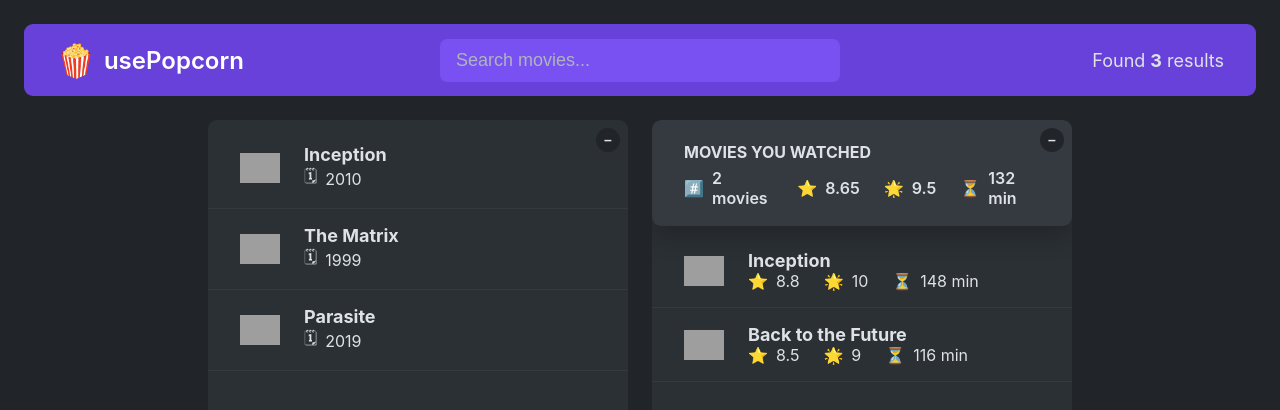
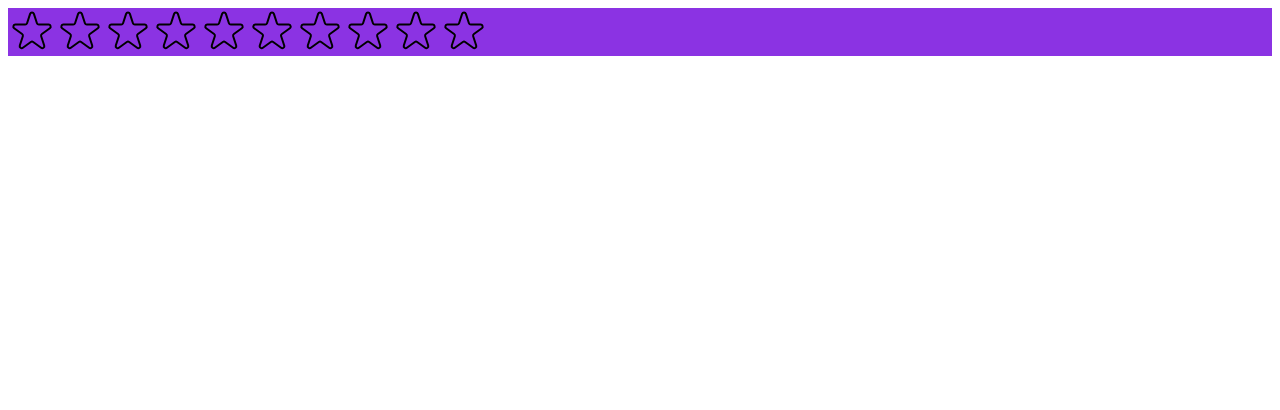
Before and after one commit to joelfuelling/react-movie-board, a React (Create React App) app: page / in a window 1280 px wide. Shown: the top 410 px of the page. Built offline with nearby package versions, Linux system fonts and the light colour scheme; grey boxes are pictures that could not be loaded.

Commit message:
Crafted star component and state, completed onclick working on OnMouse/Hover

```diff
--- /dev/null
+++ b/src/components/UI/star.js
@@ -0,0 +1,68 @@
+const starStyle = {
+  width: "48px",
+  height: "48px",
+  display: "block",
+  cursor: "pointer",
+};
+
+export default function Star({ onRateClick, onRateHover, full }) {
+  return (
+    <>
+      <span
+        role="button"
+        style={starStyle}
+        onClick={() => onRateClick()}
+        onMouseEnter={() => console.log("hi")}
+      >
+        {full ? (
+          <svg
+            xmlns="http://www.w3.org/2000/svg"
+            viewBox="0 0 20 20"
+            fill="#000"
+            stroke="#000"
+          >
+            <path d="M9.049 2.927c.3-.921 1.603-.921 1.902 0l1.07 3.292a1 1 0 00.95.69h3.462c.969 0 1.371 1.24.588 1.81l-2.8 2.034a1 1 0 00-.364 1.118l1.07 3.292c.3.921-.755 1.688-1.54 1.118l-2.8-2.034a1 1 0 00-1.175 0l-2.8 2.034c-.784.57-1.838-.197-1.539-1.118l1.07-3.292a1 1 0 00-.364-1.118L2.98 8.72c-.783-.57-.38-1.81.588-1.81h3.461a1 1 0 00.951-.69l1.07-3.292z" />
+          </svg>
+        ) : (
+          <svg
+            xmlns="http://www.w3.org/2000/svg"
+            fill="none"
+            viewBox="0 0 24 24"
+            stroke="#000"
+          >
+            <path
+              strokeLinecap="round"
+              strokeLinejoin="round"
+              strokeWidth="{2}"
+              d="M11.049 2.927c.3-.921 1.603-.921 1.902 0l1.519 4.674a1 1 0 00.95.69h4.915c.969 0 1.371 1.24.588 1.81l-3.976 2.888a1 1 0 00-.363 1.118l1.518 4.674c.3.922-.755 1.688-1.538 1.118l-3.976-2.888a1 1 0 00-1.176 0l-3.976 2.888c-.783.57-1.838-.197-1.538-1.118l1.518-4.674a1 1 0 00-.363-1.118l-3.976-2.888c-.784-.57-.38-1.81.588-1.81h4.914a1 1 0 00.951-.69l1.519-4.674z"
+            />
+          </svg>
+        )}
+      </span>
+    </>
+  );
+}
+
+/*
+FULL STAR
+
+
+
+
+EMPTY STAR
+
+<svg
+  xmlns="http://www.w3.org/2000/svg"
+  fill="none"
+  viewBox="0 0 24 24"
+  stroke="#000"
+>
+  <path
+    strokeLinecap="round"
+    strokeLinejoin="round"
+    strokeWidth="{2}"
+    d="M11.049 2.927c.3-.921 1.603-.921 1.902 0l1.519 4.674a1 1 0 00.95.69h4.915c.969 0 1.371 1.24.588 1.81l-3.976 2.888a1 1 0 00-.363 1.118l1.518 4.674c.3.922-.755 1.688-1.538 1.118l-3.976-2.888a1 1 0 00-1.176 0l-3.976 2.888c-.783.57-1.838-.197-1.538-1.118l1.518-4.674a1 1 0 00-.363-1.118l-3.976-2.888c-.784-.57-.38-1.81.588-1.81h4.914a1 1 0 00.951-.69l1.519-4.674z"
+  />
+</svg>
+
+*/
--- /dev/null
+++ b/src/components/UI/starRating.js
@@ -0,0 +1,51 @@
+import { useState } from "react";
+import Star from "./star";
+
+const containerStyle = {
+  display: "flex",
+  alignItems: "center",
+  gap: "16px",
+  backgroundColor: "rgb(110, 0, 220,.8)",
+};
+
+const starContainerStyle = {
+  display: "flex",
+};
+
+const textStyle = {
+  lineHeight: "1",
+  margin: "0",
+};
+
+export default function StarRating({ maxRating = 5 }) {
+  const [rating, setRating] = useState(0);
+  const [tempRating, setTempRating] = useState(0);
+
+  function handleRatingClick(rating) {
+    setRating(rating);
+  }
+
+  function handleRatingHover(tempRating) {
+    setTempRating((tempRating) => !tempRating);
+  }
+
+  return (
+    <>
+      <div style={containerStyle}>
+        <div style={starContainerStyle}>
+          {Array.from({ length: maxRating }, (cur, i) => (
+            <Star
+              key={i}
+              onRateClick={() => handleRatingClick(i + 1)}
+              onRateHover={() => handleRatingHover(i + 1)}
+              full={rating >= i + 1 ? rating : ""}
+              rating={rating}
+              tempRating={tempRating}
+            />
+          ))}
+        </div>
+        <p style={textStyle}>{rating || ""}</p>
+      </div>
+    </>
+  );
+}
--- a/src/index.js
+++ b/src/index.js
@@ -1,12 +1,13 @@
-import React from 'react';
-import ReactDOM from 'react-dom/client';
-import './index.css';
-import App from './App';
+import React from "react";
+import ReactDOM from "react-dom/client";
+// import './index.css';
+// import App from './App';
+import StarRating from "./components/UI/starRating";
 
-
-const root = ReactDOM.createRoot(document.getElementById('root'));
+const root = ReactDOM.createRoot(document.getElementById("root"));
 root.render(
   <React.StrictMode>
-    <App />
+    {/* <App /> */}
+    <StarRating maxRating={10} />
   </React.StrictMode>
 );
```
Also changed, not shown: 1 other file (tests, documents, lock files or other folders).
